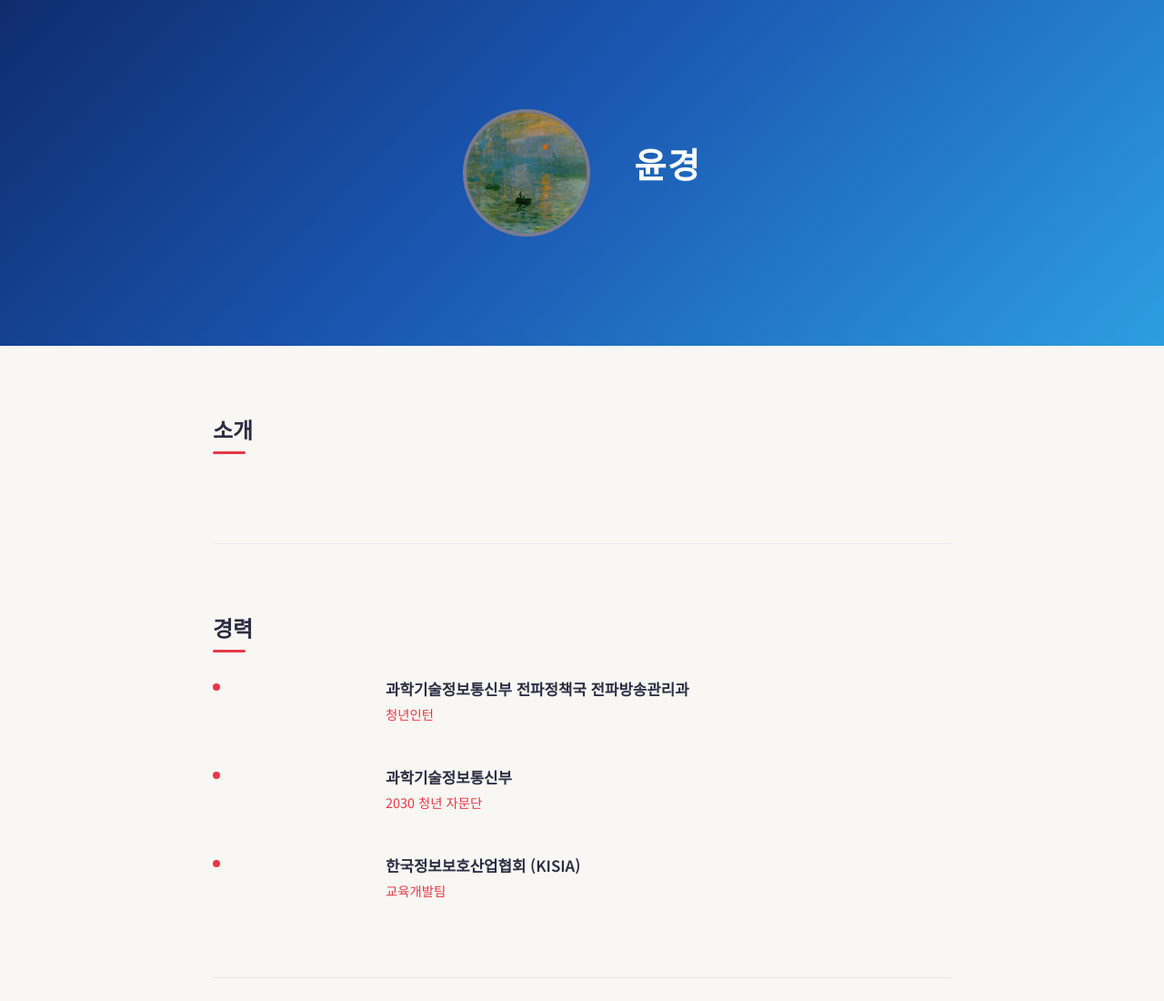
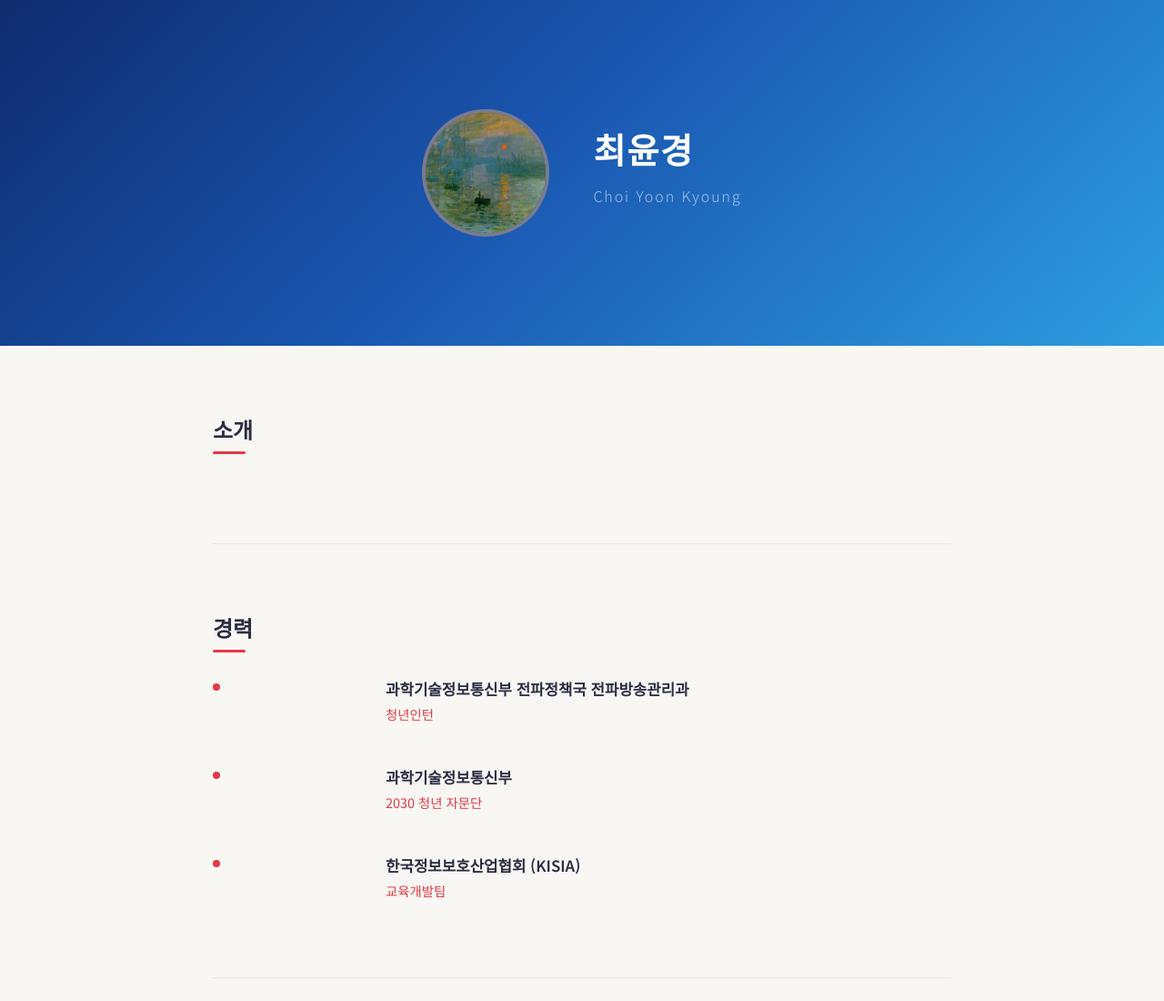
Before and after one commit to yoon-kyoung/26.06.04, a website: page index.html in a window 1280 px wide. Shown: the top 1100 px of the page at 91% size. Drawn offline with Linux system fonts and the light colour scheme.

Commit message:
Update name to 최윤경 and add English name below
Co-Authored-By: Claude Sonnet 4.6 <noreply@anthropic.com>

```diff
--- a/css/style.css
+++ b/css/style.css
@@ -68,6 +68,14 @@ ul { list-style: none; }
   font-weight: 700;
   letter-spacing: .04em;
   margin-bottom: 6px;
+}
+
+.hero-name-en {
+  font-size: 1rem;
+  font-weight: 300;
+  color: rgba(255,255,255,.6);
+  letter-spacing: .12em;
+  margin-bottom: 14px;
 }
 
 .hero-title {
--- a/index.html
+++ b/index.html
@@ -16,7 +16,8 @@
     <div class="hero-inner container">
       <img class="hero-photo" src="images/모네.png" alt="프로필 사진" />
       <div class="hero-info">
-        <h1 class="hero-name">윤경</h1>
+        <h1 class="hero-name">최윤경</h1>
+        <p class="hero-name-en">Choi Yoon Kyoung</p>
         <p class="hero-title"></p>
         <p class="hero-bio"></p>
         <ul class="hero-contacts">
```
